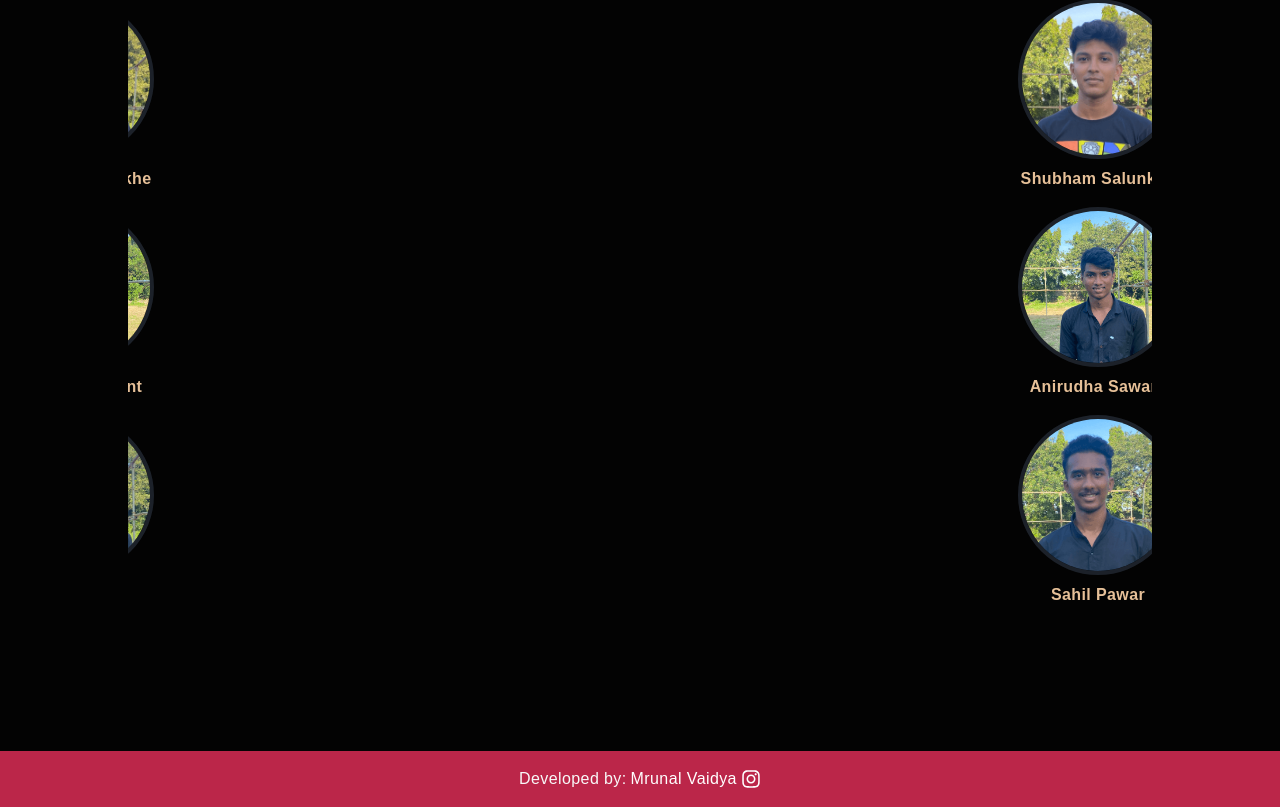
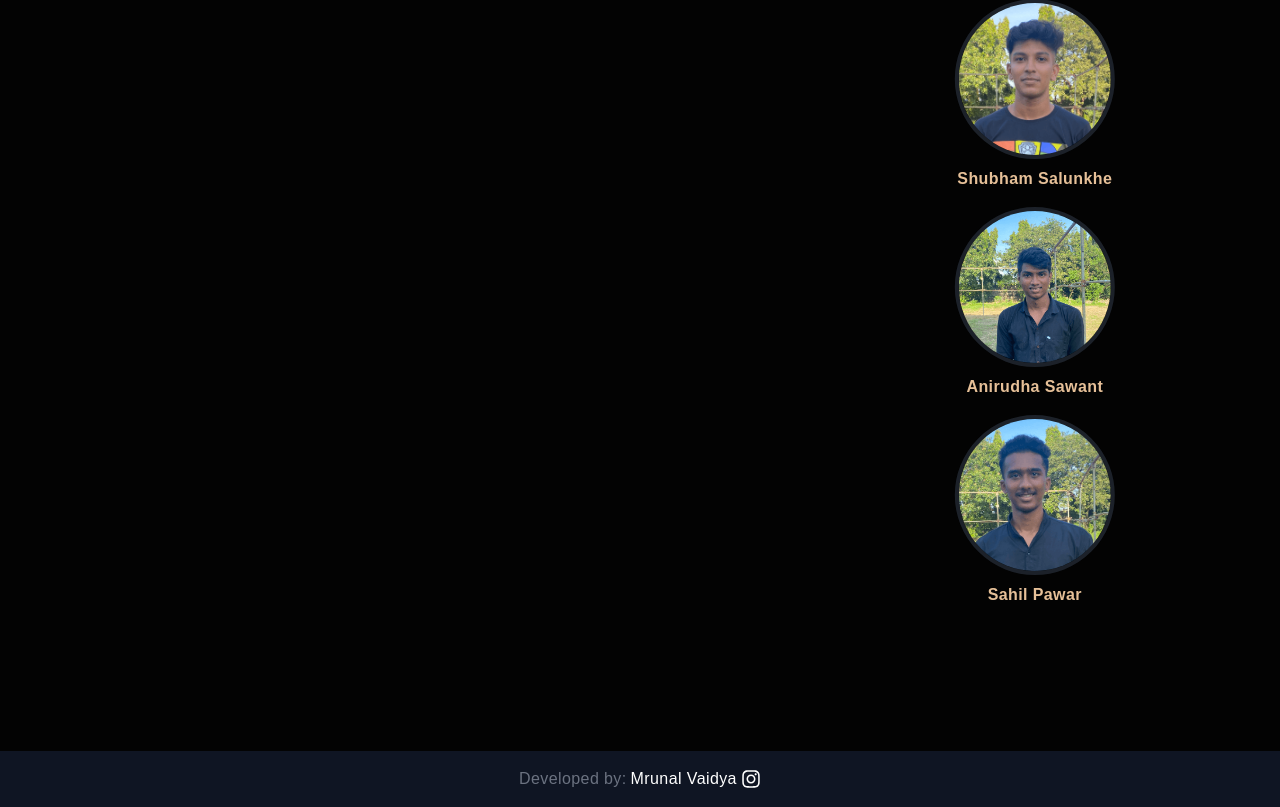
Before and after one commit to MrunalVaidya0715/sparx-website, a Next.js app in the folder sparx-web-app/: page / in a window 1280 px wide. Shown: the part 3079-3886 px from the top of the page. Built offline with nearby package versions, Linux system fonts and the light colour scheme.

Commit message:
Some css changes

```diff
--- a/sparx-web-app/components/Footer.jsx
+++ b/sparx-web-app/components/Footer.jsx
@@ -4,7 +4,7 @@ import { FaInstagram } from 'react-icons/fa'
 
 const Footer = () => {
     return (
-        <div className=' flex w-full justify-center items-center mt-20 bg-[#bb2649] p-4'>
+        <div className=' text-gray-500 flex w-full justify-center items-center mt-20 bg-gray-900/90 p-4'>
             <p>Developed by: </p>
             <Link href='https://instagram.com/mru.v_?igshid=YmMyMTA2M2Y='>
             <div className=' flex items-center'>
--- a/sparx-web-app/components/HomeMembers.jsx
+++ b/sparx-web-app/components/HomeMembers.jsx
@@ -13,7 +13,7 @@ const HomeMembers = () => {
       </div>
       <h2 className=' mt-12 text-md mb-8 uppercase'>Meet our Admins</h2>
       <div className=' max-w-[1024px] w-full overflow-hidden '>
-        <Marquee className=" mb-10" loop={false} speed={25} gradient={false} pauseOnHover={true} pauseOnClick={true}>
+        <Marquee className=" mb-10" loop={false} speed={35} gradient={false} pauseOnHover={true} pauseOnClick={true}>
           <Admins />
         </Marquee>
       </div>
```
